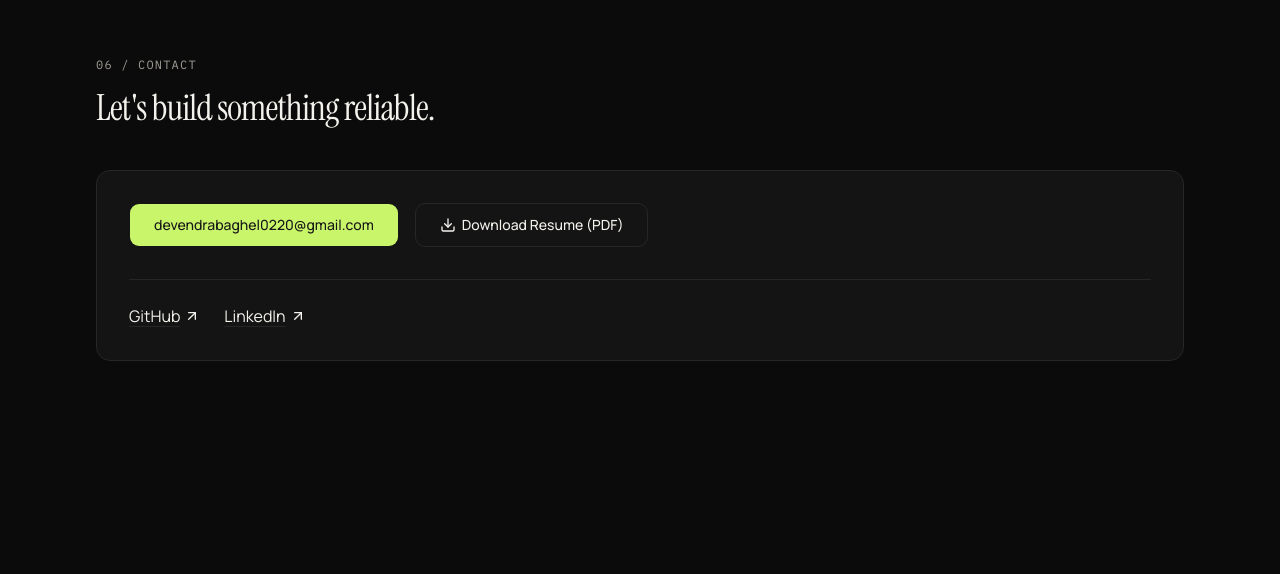
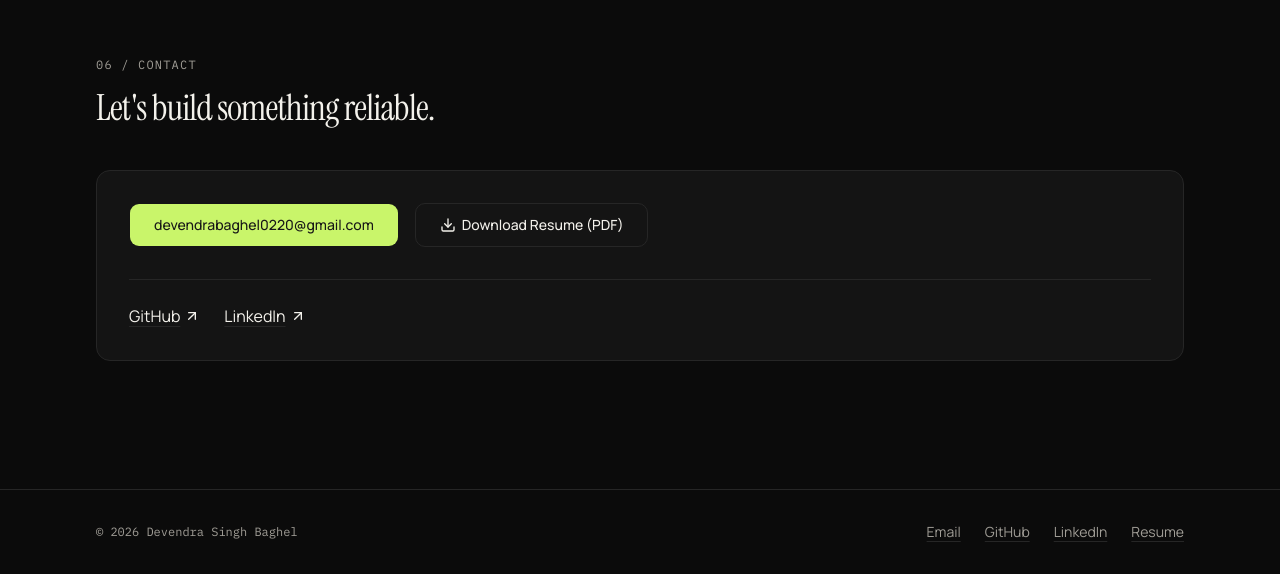
Before and after one commit to Devendra-singh-baghel/portfolio, a Next.js app: page / in a window 1280 px wide. Shown: the part 5516-6090 px from the top of the page. Before the commit the page ends 6005 px from the top, so only its background shows below. Built offline with nearby package versions, Linux system fonts and the light colour scheme.

Commit message:
add footer and link hero contact button to contact section

```diff
--- a/app/layout.tsx
+++ b/app/layout.tsx
@@ -2,6 +2,7 @@ import type { Metadata } from "next";
 import { Instrument_Serif, Manrope, IBM_Plex_Mono } from "next/font/google";
 import { ThemeProvider } from "@/components/theme-provider";
 import { Navbar } from "@/components/navbar";
+import { Footer } from "@/components/footer";
 import "./globals.css";
 
 const instrumentSerif = Instrument_Serif({
@@ -50,6 +51,7 @@ export default function RootLayout({
         >
           <Navbar />
           {children}
+          <Footer />
         </ThemeProvider>
       </body>
     </html>
--- /dev/null
+++ b/components/footer.tsx
@@ -0,0 +1,44 @@
+import { TextLink } from "@/components/ui/text-link";
+
+export function Footer() {
+  return (
+    <footer className="border-t border-border bg-background py-8 text-sm text-muted-foreground">
+      <div className="mx-auto flex max-w-6xl flex-col items-center justify-between gap-4 px-4 sm:flex-row sm:px-6 lg:px-8">
+        <p className="font-mono text-xs">
+          © 2026 Devendra Singh Baghel
+        </p>
+
+        <nav
+          aria-label="Footer Navigation"
+          className="flex flex-wrap items-center gap-6 text-xs sm:text-sm"
+        >
+          <TextLink
+            href="mailto:devendrabaghel0220@gmail.com"
+            className="text-muted-foreground hover:text-foreground"
+          >
+            Email
+          </TextLink>
+          <TextLink
+            href="https://github.com/Devendra-singh-baghel"
+            className="text-muted-foreground hover:text-foreground"
+          >
+            GitHub
+          </TextLink>
+          <TextLink
+            href="https://www.linkedin.com/in/devendra-singh-baghel-267023351"
+            className="text-muted-foreground hover:text-foreground"
+          >
+            LinkedIn
+          </TextLink>
+          <a
+            href="/Devendra-Singh-Baghel-Resume.pdf"
+            download="Devendra-Singh-Baghel-Resume.pdf"
+            className="inline-flex items-center gap-1 rounded-sm text-muted-foreground underline underline-offset-4 decoration-border transition-colors hover:text-foreground hover:decoration-primary focus-visible:outline-none focus-visible:ring-2 focus-visible:ring-ring focus-visible:ring-offset-2 focus-visible:ring-offset-background"
+          >
+            Resume
+          </a>
+        </nav>
+      </div>
+    </footer>
+  );
+}
--- a/components/sections/hero.tsx
+++ b/components/sections/hero.tsx
@@ -43,7 +43,7 @@ export function Hero() {
             variant="secondary"
             className="h-10 px-5 text-sm sm:h-11 sm:px-6"
           >
-            <a href="mailto:devendrabaghel0220@gmail.com">Contact Me</a>
+            <a href="#contact">Contact Me</a>
           </Button>
 
           <div className="flex items-center gap-4 pl-0 sm:pl-4">
```
Also changed, not shown: 1 other file (tests, documents, lock files or other folders).
